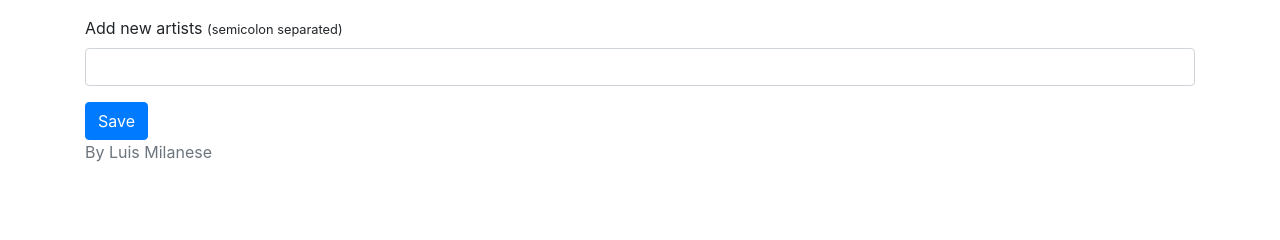
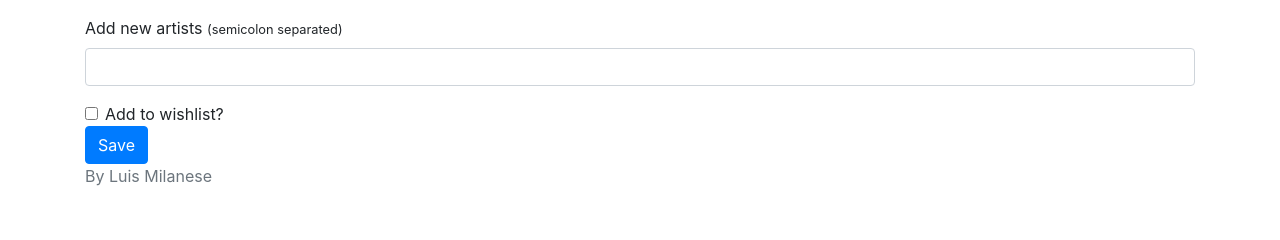
Before and after one commit to luismilanese/flask-music, a Flask app: page /add-new in a window 1280 px wide. Shown: the part 414-654 px from the top of the page. Run offline with Flask 2, Linux system fonts and the light colour scheme; data that the repository does not hold is empty; some libraries are stand-ins or nearby versions.

Commit message:
wish list field

```diff
--- a/app/repositories/album_repository.py
+++ b/app/repositories/album_repository.py
@@ -6,8 +6,9 @@ from app.repositories.artist_repository import insert_artists
 def insert_album(form):
     title = form.title.data
     personal_note = form.personal_note.data
+    wish_list = form.wish_list.data
 
-    new_album = Album(title=title, personal_note=personal_note)
+    new_album = Album(title=title, personal_note=personal_note, wish_list=wish_list)
 
     artists = form.artists.data
 
--- a/app/templates/albums/form.html
+++ b/app/templates/albums/form.html
@@ -42,6 +42,11 @@
         {% endif %}
     </div>
 
+    <div class="form-check">
+        {{ form.wish_list(class="form-check-input") }}
+        <label for="wish_list" class="form-check-label">Add to wishlist?</label>
+    </div>
+
     <button class="btn btn-primary" type="submit">Save</button>
 </form>
 {% endblock %}
```
